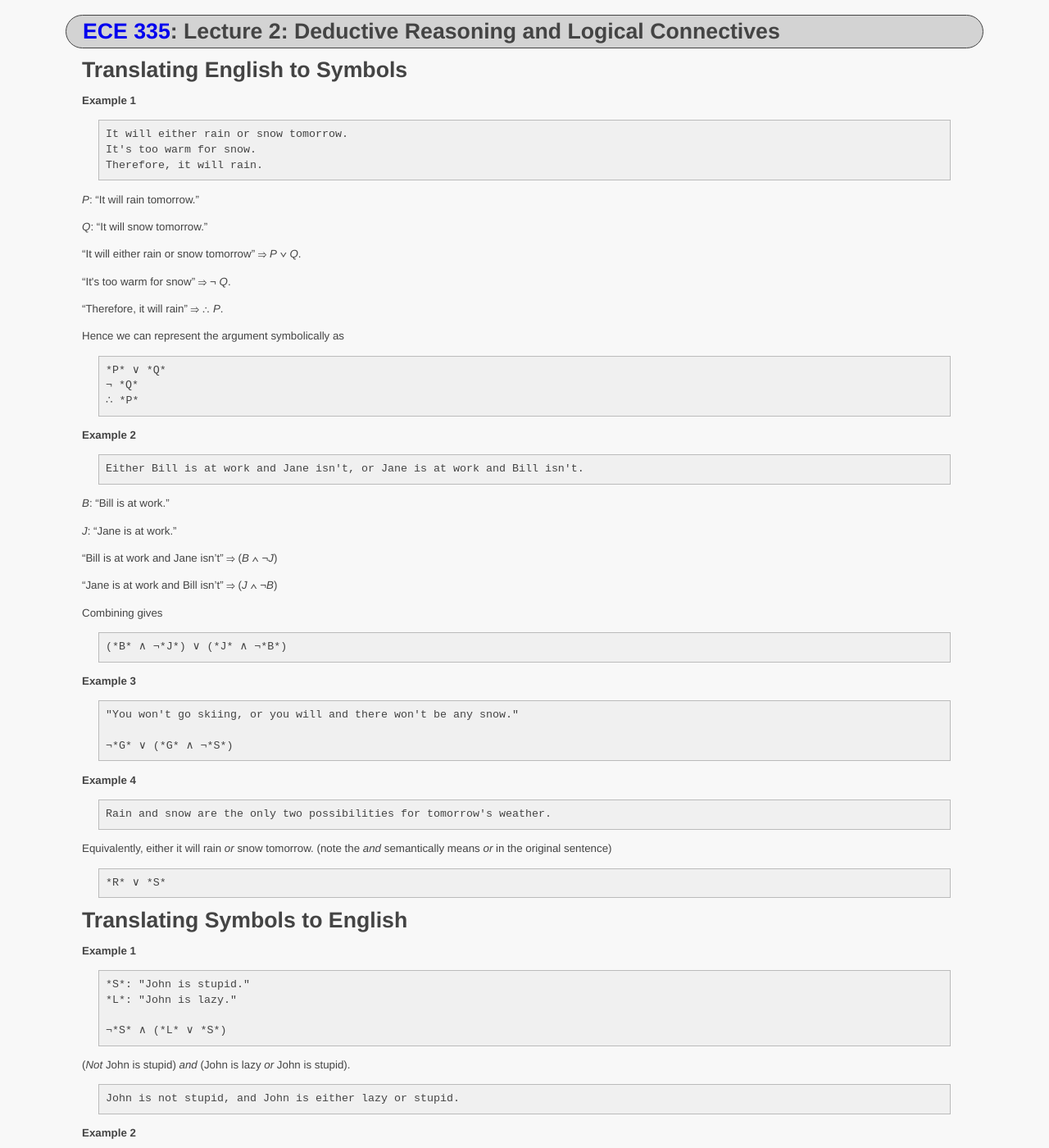
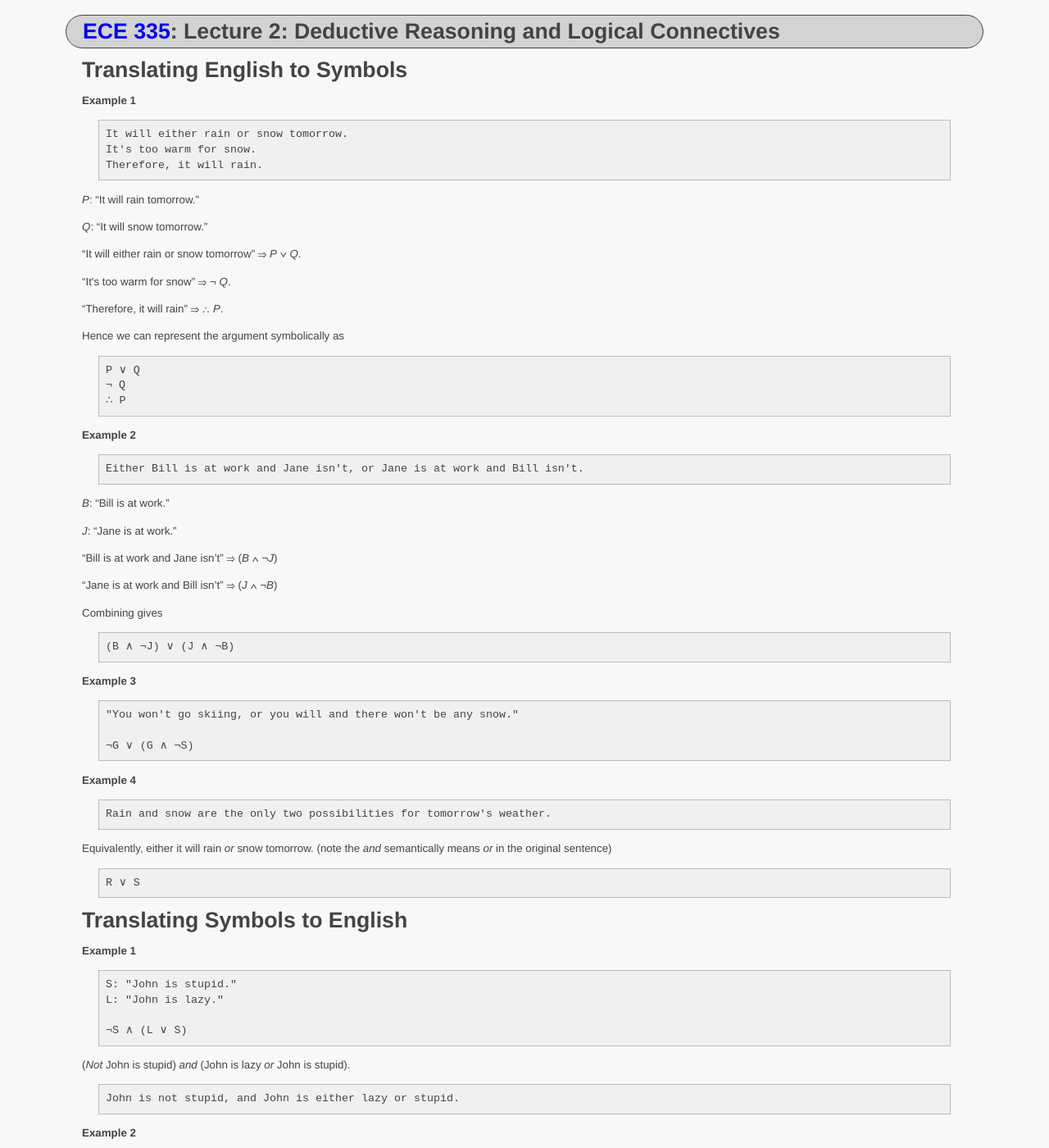
Before and after one commit to ycpcs/ece335-summer2019, a Jekyll site: the page built from lectures/lecture02.md, in a window 1280 px wide and 1400 px high. Shown: the whole window at 82% size. Built offline with Jekyll 4.4.1, drawn with Linux system fonts in a browser that asks for light colours; some of the changed text lies outside the part shown.

```diff
--- a/lectures/lecture02.md
+++ b/lectures/lecture02.md
@@ -24,9 +24,9 @@ Translating English to Symbols
 
 Hence we can represent the argument symbolically as
 
-    *P* ∨ *Q*
-    ¬ *Q*
-    ∴ *P*
+    P ∨ Q
+    ¬ Q
+    ∴ P
 
 
 **Example 2**
@@ -43,13 +43,13 @@ Hence we can represent the argument symbolically as
 
 Combining gives
 
-    (*B* ∧ ¬*J*) ∨ (*J* ∧ ¬*B*)
+    (B ∧ ¬J) ∨ (J ∧ ¬B)
 
 **Example 3**
 
     "You won't go skiing, or you will and there won't be any snow."
 
-    ¬*G* ∨ (*G* ∧ ¬*S*)
+    ¬G ∨ (G ∧ ¬S)
 
 **Example 4**
 
@@ -58,17 +58,17 @@ Combining gives
 Equivalently, either it will rain *or* snow tomorrow. (note the *and*
 semantically means *or* in the original sentence)
 
-    *R* ∨ *S*
+    R ∨ S
 
 Translating Symbols to English
 ==============================
 
 **Example 1**
 
-    *S*: "John is stupid."
-    *L*: "John is lazy."
+    S: "John is stupid."
+    L: "John is lazy."
 
-    ¬*S* ∧ (*L* ∨ *S*)
+    ¬S ∧ (L ∨ S)
 
 (*Not* John is stupid) *and* (John is lazy *or* John is stupid).
 
@@ -76,10 +76,10 @@ Translating Symbols to English
 
 **Example 2**
 
-    *P*: "I will buy the pants."
-    *S*: "I will buy the shirt."
+    P: "I will buy the pants."
+    S: "I will buy the shirt."
 
-    ¬*P* ∧ ¬*S*
+    ¬P ∧ ¬S
 
 (*Not* I will buy the pants) *and* (*not* I will buy the shirt).
 
```
